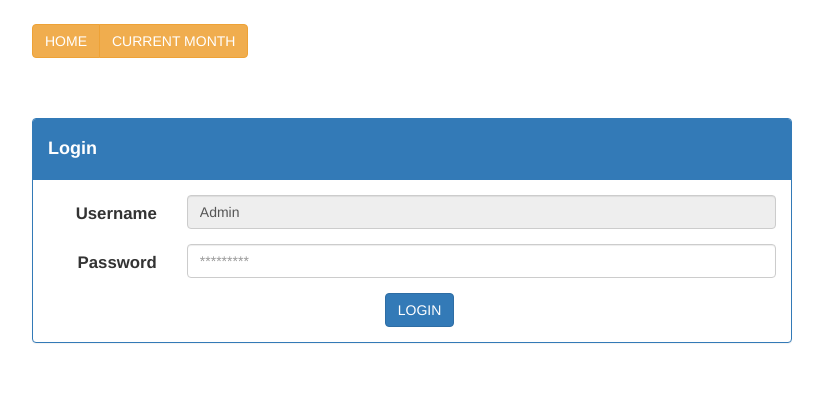
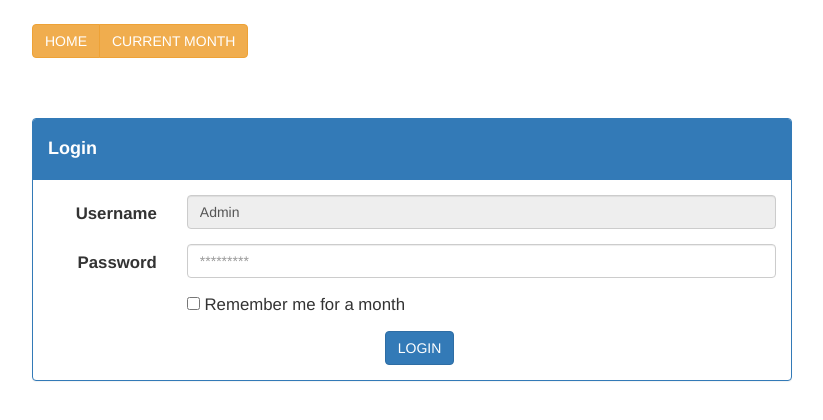
Before and after one commit to dthung1602/Money-Calculation, a Python web app: template templates/login.html in a window 1280 px wide. Shown: the part 263-683 px from the top of the page, without its empty margins (38-861 px from the left). Run offline with Jinja, Linux system fonts and the light colour scheme; the template is opened without the code that fills it, so the values that code supplies are empty.

Commit message:
add login cookie expiration

```diff
--- a/static/js/utility.js
+++ b/static/js/utility.js
@@ -41,6 +41,7 @@ function getDateTimeFormatted() {
     var dd = today.getDate();
     var mm = today.getMonth() + 1;
     var yy = today.getFullYear();
+
     if (dd < 10) dd = "0" + dd;
     if (mm < 10) mm = "0" + mm;
     if (h < 10) h = "0" + h;
--- a/templates/login.html
+++ b/templates/login.html
@@ -44,9 +44,19 @@
         <div class="form-group">
             <label class="control-label col-sm-2" for="password">Password</label>
             <div class="col-sm-10">
-                <input class="form-control" id="password" name="password" type="password" placeholder="*********" required>
+                <input class="form-control" id="password" name="password" type="password" placeholder="*********"
+                       required>
             </div>
         </div>
+
+        <div class="form-group" align="left">
+            <span class="col-sm-2"></span>
+            <div class="col-sm-10">
+                <input name="remember" type="checkbox">
+                <span>Remember me for a month</span>
+            </div>
+        </div>
+
 
         <div align="center">
             <button type="submit" name="action" value="NEW MONTH" class="btn btn-primary">LOGIN</button>
```
Also changed, not shown: handlers/Authentication.py (+7 -3 lines).
